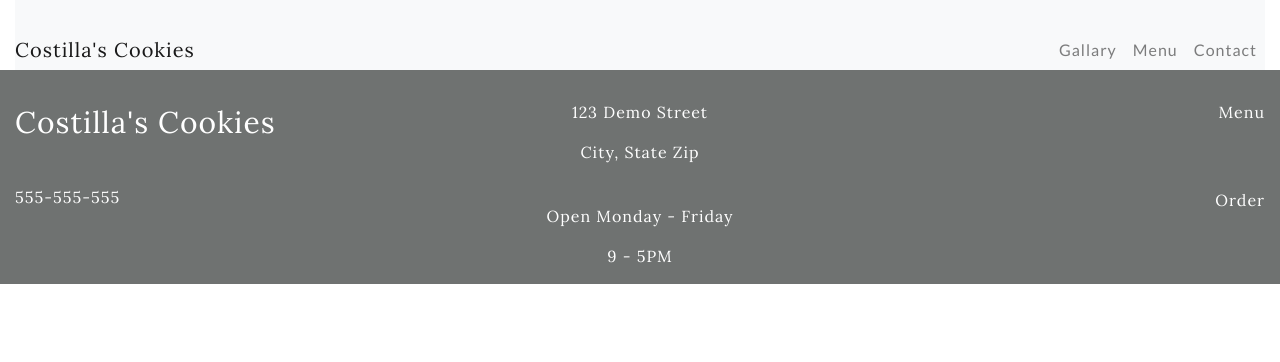
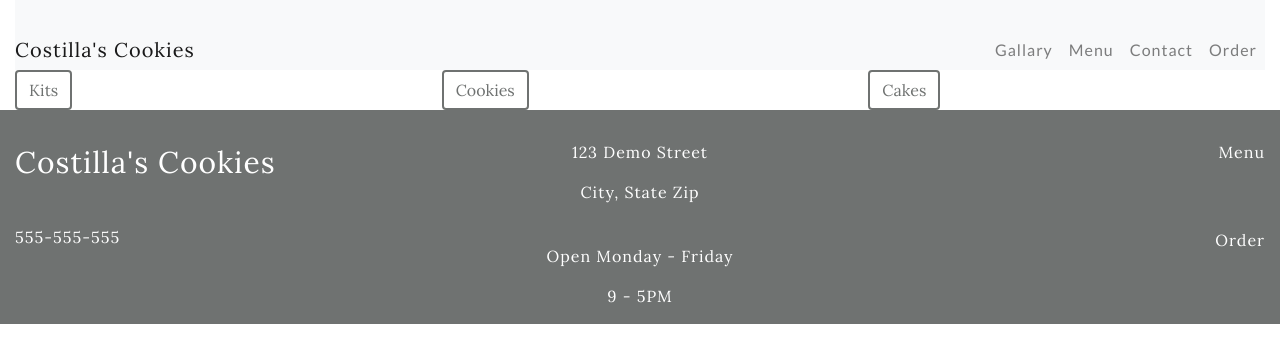
Before and after one commit to aroarick/costillascookies, a React (Create React App) app in the folder my-app/: page /order in a window 1280 px wide. Shown: the top 362 px of the page. Built offline with nearby package versions, Linux system fonts and the light colour scheme.

Commit message:
added order form

```diff
--- a/my-app/src/App.js
+++ b/my-app/src/App.js
@@ -3,6 +3,7 @@ import { Route, BrowserRouter as Router, Switch } from "react-router-dom";
 import Home from "./components/home/home";
 import Menu from "./components/menu/menu";
 import Gallary from "./components/gallary/gallary";
+import Order from "./components/order/order";
 import Container from "react-bootstrap/Container";
 
 import Navigation from "./components/navigation/navigation";
@@ -21,6 +22,7 @@ function App() {
           <Route exact path="/" component={Home} />
           <Route exact path="/menu" component={Menu} />
           <Route exact path="/gallary" component={Gallary} />
+          <Route exact path="/order" component={Order} />
         </Switch>
         <Footer></Footer>
       </Router>
--- a/my-app/src/App.scss
+++ b/my-app/src/App.scss
@@ -84,10 +84,23 @@ body {
   margin: 10px;
 }
 
+// Order
+.order-buttons {
+  border: 2px solid #6f7271;
+  background: white;
+  color: #6f7271;
+}
+.order-buttons:hover {
+  border: 2px solid #6f7271;
+  background: #6f7271;
+  color: white;
+}
+
 // Footer
 .footer-row {
   background-color: #6f7271;
   color: white;
+  flex-shrink: 0;
 }
 
 .footer-left {
--- a/my-app/src/components/navigation/navigation.js
+++ b/my-app/src/components/navigation/navigation.js
@@ -15,6 +15,7 @@ function Navigation() {
           <Nav.Link href="/gallary">Gallary</Nav.Link>
           <Nav.Link href="/menu">Menu</Nav.Link>
           <Nav.Link href="/contact">Contact</Nav.Link>
+          <Nav.Link href="/order">Order</Nav.Link>
           {/* <Button  href="/order" className="nav-order button">Order</Button> */}
         </Nav>
       </Navbar.Collapse>
--- /dev/null
+++ b/my-app/src/components/order/order.js
@@ -0,0 +1,24 @@
+import React from "react";
+import Row from "react-bootstrap/Row";
+import Col from "react-bootstrap/Col";
+import Button from "react-bootstrap/Button";
+
+function Order() {
+  return (
+    <>
+        <Row>
+            <Col>
+                <Button className="order-buttons">Kits</Button>
+            </Col>
+            <Col>
+                <Button className="order-buttons">Cookies</Button>
+            </Col>
+            <Col>
+                <Button className="order-buttons">Cakes</Button>
+            </Col>
+        </Row>
+    </>
+  );
+}
+
+export default Order;
```
